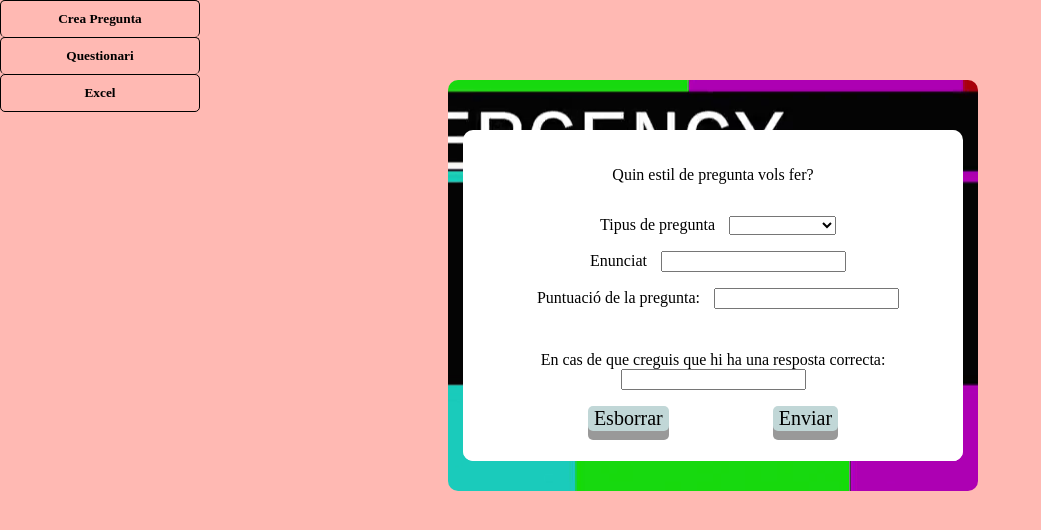
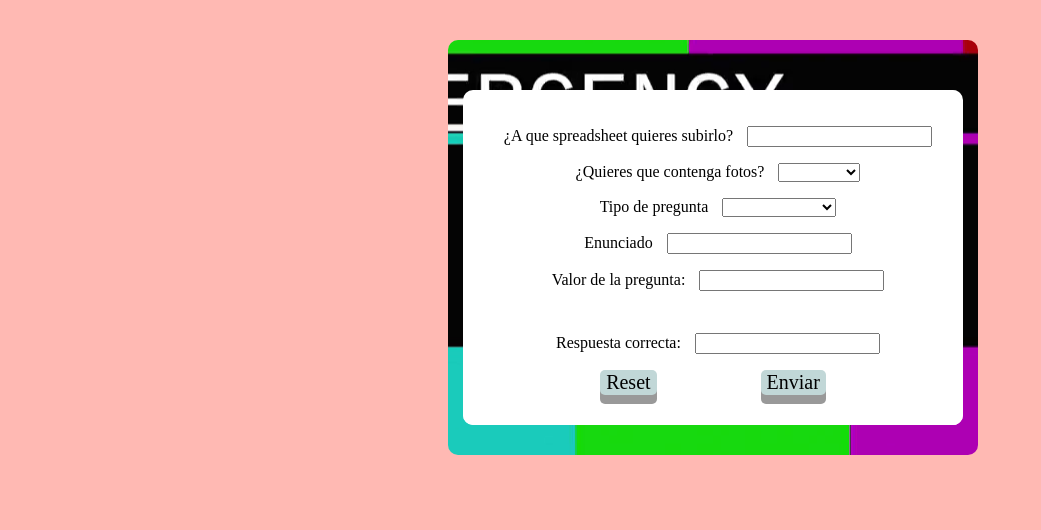
Before and after one commit to cmbcac/Educac_CreadorPreguntes, a plain HTML site: page Formulari/index.html in a window 1280 px wide. Shown: the whole page, without its empty margins (0-1041 px from the left). Drawn offline with nearby package versions, Linux system fonts and the light colour scheme; a web font is replaced by a local one.

Commit message:
Add files via upload

```diff
--- a/Formulari/index.html
+++ b/Formulari/index.html
@@ -7,72 +7,80 @@
     <meta content='width=device-width, initial-scale=1' name='viewport'>
 	<link rel="icon" href="img/favicon.png" type="image/gif" sizes="16x16"/>
 	<link rel="stylesheet" href="styles.css">
-	<title>Formularis Educac</title>
+	<title>Formularios Educac</title>
 </head>
 
  <body>
-	<div class="btn-group" id="btongrup">
-		<button onclick=openWin(value) value='index.html'><b>Crea Pregunta</b></button>
-		<button onclick=openWin(value) value='C:/Users/jsintes/Desktop/GrupEducac/Educac/www/cuestionario.html'><b>Questionari</b></button>
-		<button onclick=openWin(value) value='https://docs.google.com/spreadsheets/d/1nLZVoUA49YiSmf0ylFuOaTtB1V57yRrbDQO7pvr1TDs/edit#gid=0'><b>Excel</b></button>
-	</div>
+
 	<div class="formcontainer">
     <form id='foo'>
+	 <p id="sschoice">
+		<label>¿A que spreadsheet quieres subirlo?</label>
+			<input type="text" id="url"></input>
+	 </p>
      <p id="triatxtfot">
-		<label>Quin estil de pregunta vols fer?</label>
+		<label>¿Quieres que contenga fotos?</label>
+			<select name="disseny" type="disseny" id="disseny" onchange="showtform(this)">
+				<option value="" selected="selected"></option>
+				<option value="Fotos">Con fotos</option>
+				<option value="Text">Solo texto</option>
 
+			</select>
 	 </p>
 	 <div id="formtext">
-	 <p>
-        <label>Tipus de pregunta</label>
+
+        <label>Tipo de pregunta</label>
 			<select name="tipus" type="tipus" onchange="showrespostes(this)">
 				<option value="" selected="selected"></option>
 				<option value="Swipe">Swipe</option>
 				<option value="Drag-categories">Drag</option>
-				<option value="Relació">Relació</option>
-				<option value="Filtre">Filtre</option>
-				<option value="Opció múltiple">Opció múltiple</option>
+				<option value="Relació">Relacion</option>
+				<option value="Filtre">Filtro</option>
+				<option value="Opció múltiple">Opcion multiple</option>
 				<option value="Ordenar">Ordenar</option>
 			</select>
+
+	 <p>
+        <label>Enunciado</label>
+        <input id='enunciat' name='enunciat' type='enunciat' required>
       </p>
 	 <p>
-        <label>Enunciat</label>
-        <input id='enunciat' name='enunciat' type='enunciat' required>
-      </p>
-	  <p>
-        <label>Puntuació de la pregunta: </label>
+        <label>Valor de la pregunta: </label>
         <input id='puntatje' name='puntatje' type='puntatje' required>
       </p>
-
 	 <div class="subform" id="Opcions" style= "display:none" >
-
+	 <p id="infoFoto" style="text-align: justify">
+	  Recuerda que no todos los elementos tienen que
+	  ser imagenes, y por lo tanto los elementos de foto tienen que
+	  ser URL. Si no es una foto, escribe N <br>
+	  delante del elemento para que sea leido como "NO FOTO"</p>
 	  <p>
-        <label>Opció per a l'usuari Nº1</label>
+        <label>Opcion para el usuario Nº1</label>
         <input id='resposta1' name='resposta1' type='resposta1' required>
       </p>
 	  <p>
-        <label>Opció per a l'usuari Nº2</label>
+        <label>Opcion para el usuario Nº2</label>
         <input id='resposta2' name='resposta2' type='resposta2'>
       </p>
 	  <p>
-        <label>Opció per a l'usuari Nº3</label>
+        <label>Opcion para el usuario Nº3</label>
         <input id='resposta3' name='resposta3' type='resposta3'>
       </p>
 
 	  <p>
-        <label>Opció per a l'usuari Nº4</label>
+        <label>Opcion para el usuario Nº4</label>
         <input id='resposta4' name='resposta4' type='resposta4' style= "display:none">
 		<label id="DragOp">No disponible en swipe</label>
       </p>
 	  <p>
-        <label>Opció per a l'usuari Nº5</label>
+        <label>Opcion para el usuario Nº5</label>
         <input id='resposta5' name='resposta5' type='resposta5' style= "display:none">
 		<label id="DragOp2">No disponible en swipe</label>
       </p>
 	 </div>
 	 <div class="subform" id="Filtre"style= "display:none">
 
-	  <label>URL de la imatge: </label>
+	  <label>URL de la imagen: </label>
 	 <input type="url" name="url" id="url"></input>
 
 	 </div>
@@ -102,16 +110,15 @@
 	 </div>
 	 <div class="subform" id="End">
 		<p>
-		<label>En cas de que creguis que hi ha una resposta correcta:</label>
+		<label>Respuesta correcta:</label>
 		<input id='corr' name='corr' type='corr'>
 		</p>
 
 		<div id='success'></div>
-		<button class="button" type="reset" id="delete" style="margin-right:100px">Esborrar</button>
+		<button class="button" type="reset" id="delete" style="margin-right:100px">Reset</button>
         <button class="button" type='submit' id="submit">Enviar</button>
 	 </div>
 	</div>
-
 	</form>
 	</div>
 </body>
--- a/Formulari/js/functions.js
+++ b/Formulari/js/functions.js
@@ -1,5 +1,7 @@
 function showrespostes(tipus) {
 
+			//Variables
+			{
 			var op1= document.getElementById("resposta1");
 			var op2= document.getElementById("resposta2");
 			var op3= document.getElementById("resposta3");
@@ -9,6 +11,7 @@ function showrespostes(tipus) {
 			var lab5=document.getElementById("DragOp2");
 			var cat1=document.getElementById("cat1");
 			var op1=document.getElementById("resposta1");
+			}
 
 		 let selectedValue = tipus.options[tipus.selectedIndex].value;
 		 let subForms = document.getElementsByClassName('subform')
@@ -44,7 +47,6 @@ function showrespostes(tipus) {
 					 op4.required=true;
 					 op5.required=true;
 
-
 				}
 				else if(selectedValue=="Filtre"){
 					subForms[0].setAttribute('style', 'display:none')
@@ -57,8 +59,7 @@ function showrespostes(tipus) {
 					 op3.required=false;
 					 op4.required=false;
 					 op5.required=false;
-
-				}
+ 				}
 				else if(selectedValue=="Opció múltiple"||selectedValue=="Ordenar"){
 					 subForms[0].setAttribute('style', 'display:inline')
 					 subForms[1].setAttribute('style', 'display:none')
@@ -69,8 +70,7 @@ function showrespostes(tipus) {
 					 lab4.setAttribute('style', 'display:none')
 					 lab5.setAttribute('style', 'display:none')
 					 cat1.required=false;
-
-				}
+ 				}
 				else {
 					subForms[0].setAttribute('style', 'display:none')
 					subForms[1].setAttribute('style', 'display:none')
@@ -82,10 +82,21 @@ function showrespostes(tipus) {
 					lab5.setAttribute('style', 'display:none')
 
 				}
-
-			}
+ 			}
 
 	}
+ function showtform(tipus){
+ 	 let selectedValue = tipus.options[tipus.selectedIndex].value;
+	 if(selectedValue == "Fotos"){
+
+		document.getElementById("infoFoto").setAttribute("style","display:inline");
+
+	 }else{
+
+		document.getElementById("infoFoto").setAttribute("style","display:none");
+
+	 }
+ }
 
 function openWin(value) {
     window.open(value);
--- a/Formulari/styles.css
+++ b/Formulari/styles.css
@@ -52,8 +52,7 @@
 		80%  {background: #b3b3ff;}
 		100% {background: #b3e6ff;}
 	}
-
-	@keyframes bgcolor {
+ 	@keyframes bgcolor {
 		0%   {background: #b3e6ff;}
 		16%  {background: #b3ffcc;}
 		32%  {background: #ffecb3;}
@@ -66,7 +65,7 @@
 	background-image: url("img/bg.png");
 	background-position:center;
 	position:absolute;
-	top: calc(10vh);
+	top: calc(5vh);
 	left: calc(35vw);
 	background-color:white;
 	padding: 50px 15px 30px;
@@ -109,29 +108,3 @@
 	border-radius:10px 10px 0px 0px;
 	padding: 10px 0px 20px;
 	}
-
-	 .btn-group button {
-		background-color:  transparent;
-		border: 1px solid black;
-		color: black;
-		padding: 10px 24px;
-		cursor: pointer;
-		width: 100%;
-		display: block;
-		font-family: EDfont;
-		border-radius: 5px;
-	}
-
-	.btn-group button:not(:last-child) {
-		border-bottom: none;
-	}
-
-	.btn-group button:hover {
-		background-color: #3e8e41;
-	}
-
-	#btongrup{
-	background-color: transparent;
-	width:200px;
-	float:left;
-	}
```
